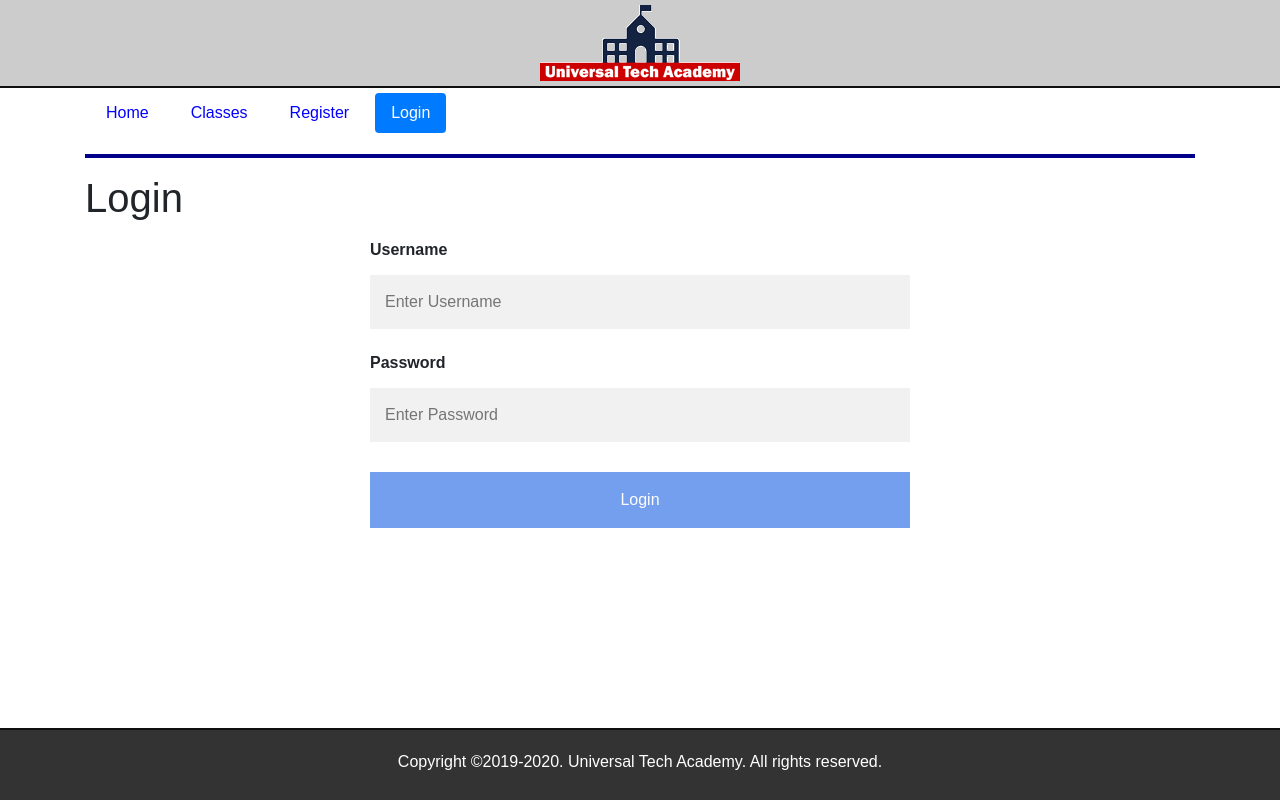
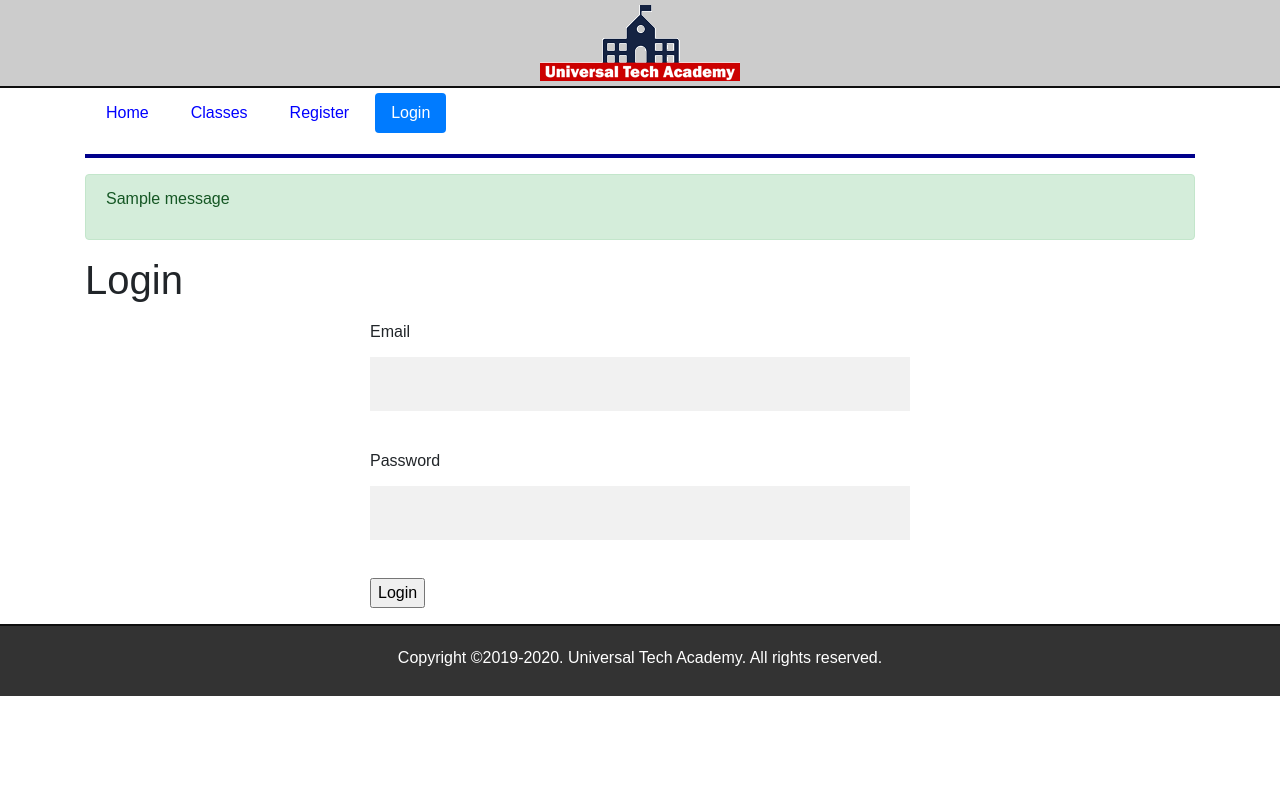
Before and after one commit to abhishekb91/Enrollment, a Flask app: page /login in a window 1280 px wide. Run offline with Flask 2, Linux system fonts and the light colour scheme; one stand-in notice (Sample message) is shown; some libraries are stand-ins or nearby versions.

Commit message:
Added Form to get information from user
[+] Added flask Forms to get form data

[*] Updated login template to use flask Form functions

[*] Updated css file to add error message styling

[*] Updated Requiements file to include flask-wtf

```diff
--- /dev/null
+++ b/application/forms.py
@@ -0,0 +1,19 @@
+from flask_wtf import FlaskForm
+from wtforms import StringField, PasswordField, SubmitField, BooleanField
+from wtforms.validators import DataRequired
+
+
+class LoginForm(FlaskForm):
+    email = StringField("Email", validators=[DataRequired()])
+    password = StringField("Password", validators=[DataRequired()])
+    remember_me = BooleanField("Remember Me")
+    submit = SubmitField("Login")
+
+
+class RegisterForm(FlaskForm):
+    email = StringField("Email", validators=[DataRequired()])
+    password = StringField("Password", validators=[DataRequired()])
+    password_confirm = StringField("Confirm Password", validators=[DataRequired()])
+    first_name = StringField("First Name", validators=[DataRequired()])
+    last_name = StringField("Last Name", validators=[DataRequired()])
+    submit = SubmitField("Register Now")
--- a/application/routes.py
+++ b/application/routes.py
@@ -1,7 +1,11 @@
+from flask import render_template, request, Response, json, redirect, flash
+
 from application import app
-from flask import render_template, request, Response, json
+from application.models import User, Course, Enrollment
+from application.forms import LoginForm, RegisterForm
 
 course_data = [{"courseID":"1111","title":"PHP 101","description":"Intro to PHP","credits":3,"term":"Fall, Spring"}, {"courseID":"2222","title":"Java 1","description":"Intro to Java Programming","credits":4,"term":"Spring"}, {"courseID":"3333","title":"Adv PHP 201","description":"Advanced PHP Programming","credits":3,"term":"Fall"}, {"courseID":"4444","title":"Angular 1","description":"Intro to Angular","credits":3,"term":"Fall, Spring"}, {"courseID":"5555","title":"Java 2","description":"Advanced Java Programming","credits":4,"term":"Fall"}]
+
 
 @app.route("/")
 @app.route("/index")
@@ -19,9 +23,18 @@ def register():
     return render_template("register.html", register=True)
 
 
-@app.route("/login")
+@app.route("/login", methods=['GET', 'POST'])
 def login():
-    return render_template("login.html", login=True)
+    form = LoginForm(request.form)
+
+    # if request.method == 'POST' and form.validate():
+    if form.validate_on_submit():
+        if form.email.data == "test":
+            flash("You are successfully logged in!", category="success")
+            return redirect("/index")
+        else:
+            flash("Sorry, something went wrong.", category="danger")
+    return render_template("login.html", title="Login", form=form, login=True)
 
 
 @app.route("/enrollment", methods=['GET', 'POST'])
@@ -48,3 +61,12 @@ def api(idx=None):
                 break
 
     return Response(json.dumps(j_data), mimetype='application/json')
+
+
+@app.route('/user')
+def user():
+    # User(user_id=1, first_name='Christian', last_name='Bale', email='cbale@gmail.com', password='abcd').save()
+    # User(user_id=2, first_name='Mary', last_name='Jane', email='mjane@gmail.com', password='abcd').save()
+
+    users = User.objects.all()
+    return render_template('user.html', users=users)
--- a/application/static/css/main.css
+++ b/application/static/css/main.css
@@ -63,7 +63,7 @@ input[type=text]:focus, input[type=password]:focus {
     background: #333;
     padding:5px;
     border-top:2px solid #0f0f0f;
-    position:absolute;
+    /*position:absolute;*/
     bottom:0;
 }
 
@@ -95,3 +95,7 @@ footer {
 .btn-submit:hover {
     opacity: 1;
 }
+
+.error-message{
+    color: red;
+}
--- a/application/templates/layout.html
+++ b/application/templates/layout.html
@@ -14,6 +14,16 @@
 <div class="container">
     {% include "includes/nav.html" %}
 
+    {% with messages = get_flashed_messages(with_categories=true) %}
+        {% if messages %}
+            {% for category, message in messages %}
+                <div class="alert alert-{{category}}">
+                    <p>{{ message }}</p>
+                </div>
+            {% endfor %}
+        {% endif %}
+    {% endwith %}
+
     {% block content %}
 
     {% endblock %}
--- a/application/templates/login.html
+++ b/application/templates/login.html
@@ -1,19 +1,36 @@
 {% extends "layout.html" %}
 
 {% block content %}
-    <h1>Login</h1>
+    <h1>{{title}}</h1>
 
     <div class="row">
         <div class="col-md-6 offset-md-3">
             <h3></h3>
-            <form name="login" action="login.php" method="get">
-                <label for="username"><b>Username</b></label>
-                <input type="text" placeholder="Enter Username" name="username" required>
-                <br>
-                <label for="password"><b>Password</b></label>
-                <input type="password" placeholder="Enter Password" name="password" required>
-                <br class="clear">
-                <input class="btn-submit" type="submit" name="submit" value="Login">
+            <form name="login" action="" method="post" novalidate>
+                {{ form.hidden_tag() }}
+
+                <p>
+                    {{ form.email.label }}<br/>
+                    {{ form.email(size=35) }}
+
+                    {% for error in form.email.errors %}
+                        <span class="error-message">{{ error }}</span>
+                    {% endfor %}
+                </p>
+
+                <p>
+                    {{ form.password.label }}<br/>
+                    {{ form.password(size=15) }}
+
+                    {% for error in form.password.errors %}
+                        <span class="error-message">{{ error }}</span>
+                    {% endfor %}
+                </p>
+
+                <p>
+                    {{ form.submit() }}
+                </p>
+
             </form>
         </div>
     </div>
```
Also changed, not shown: application/models.py (added, +23 -0 lines), application/templates/user.html (added, +20 -0 lines), requirements.txt (+10 -0 lines).
